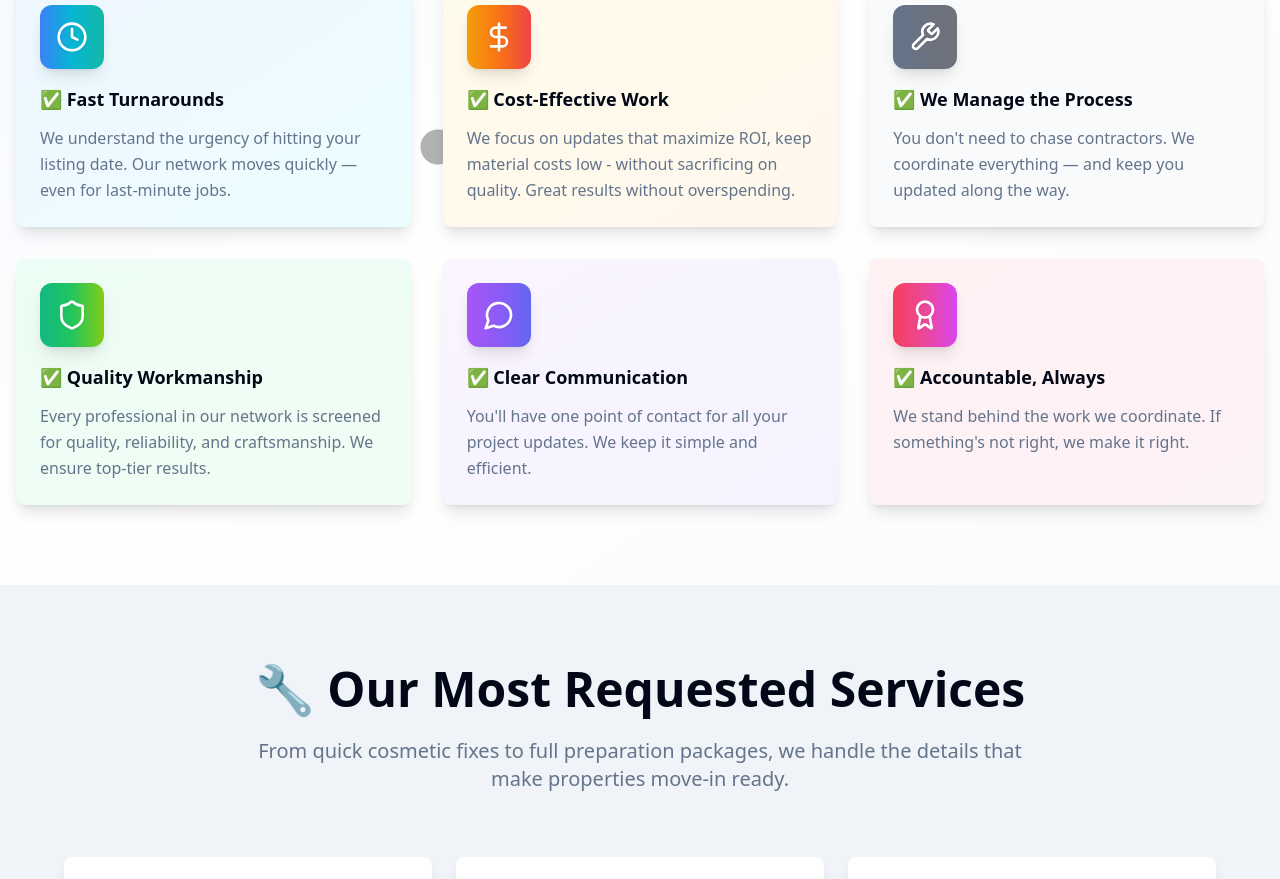
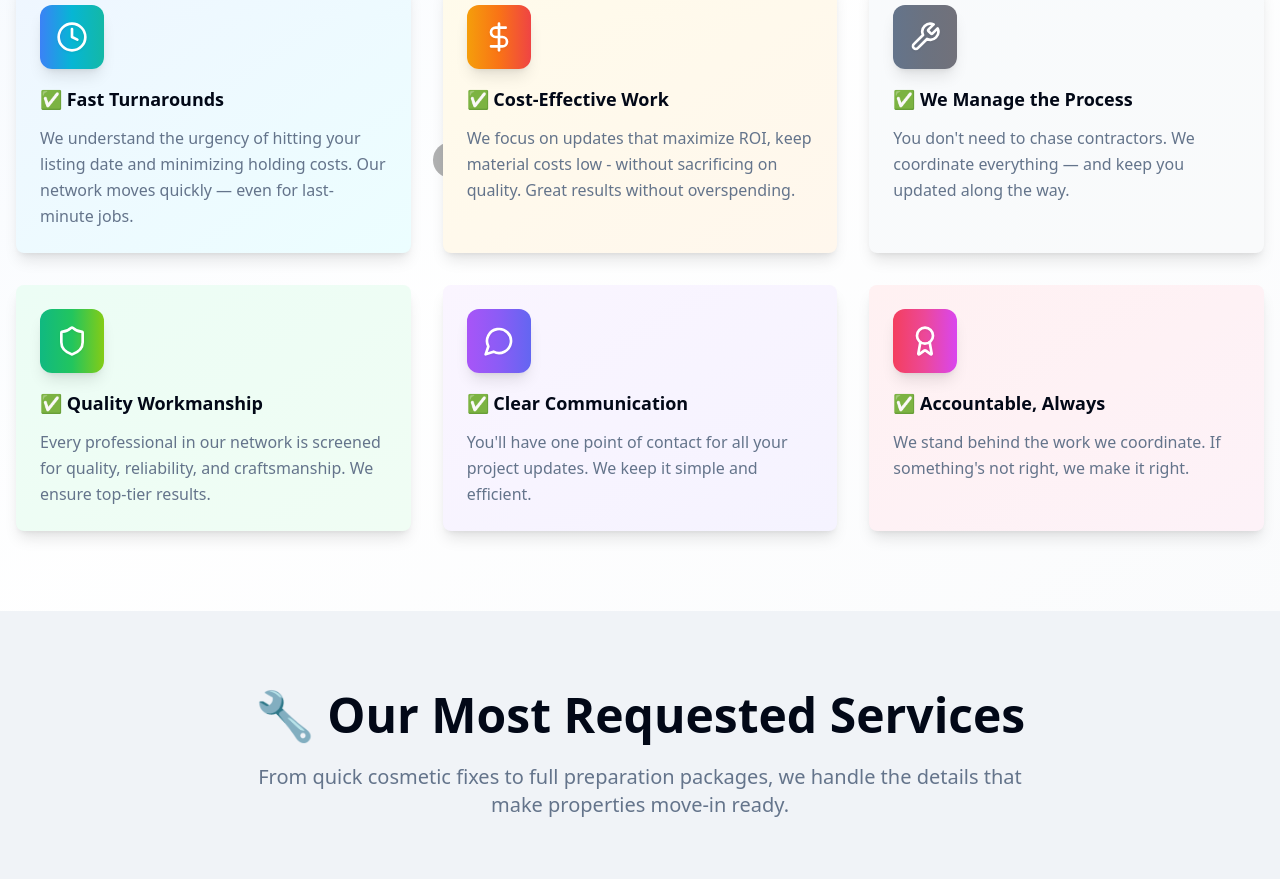
Before and after one commit to mgbautista744/show-ready-dream-catcher, a React (Vite) app: page / in a window 1280 px wide. Shown: the part 1762-2641 px from the top of the page. Built offline with nearby package versions, Linux system fonts and the light colour scheme.

Commit message:
Update description for cost-effectiveness
Updated the description for "Cost-Effective Work" to include "and minimizing holding costs."

```diff
--- a/src/components/WhyChooseUs.tsx
+++ b/src/components/WhyChooseUs.tsx
@@ -3,7 +3,7 @@ import { Clock, Shield, MessageCircle, DollarSign, Wrench, Award } from "lucide-
 const benefits = [{
   icon: Clock,
   title: "Fast Turnarounds",
-  description: "We understand the urgency of hitting your listing date. Our network moves quickly — even for last-minute jobs.",
+  description: "We understand the urgency of hitting your listing date and minimizing holding costs. Our network moves quickly — even for last-minute jobs.",
   gradient: "from-blue-500 via-cyan-500 to-teal-500",
   bgPattern: "bg-gradient-to-br from-blue-50 to-cyan-50"
 }, {
```
